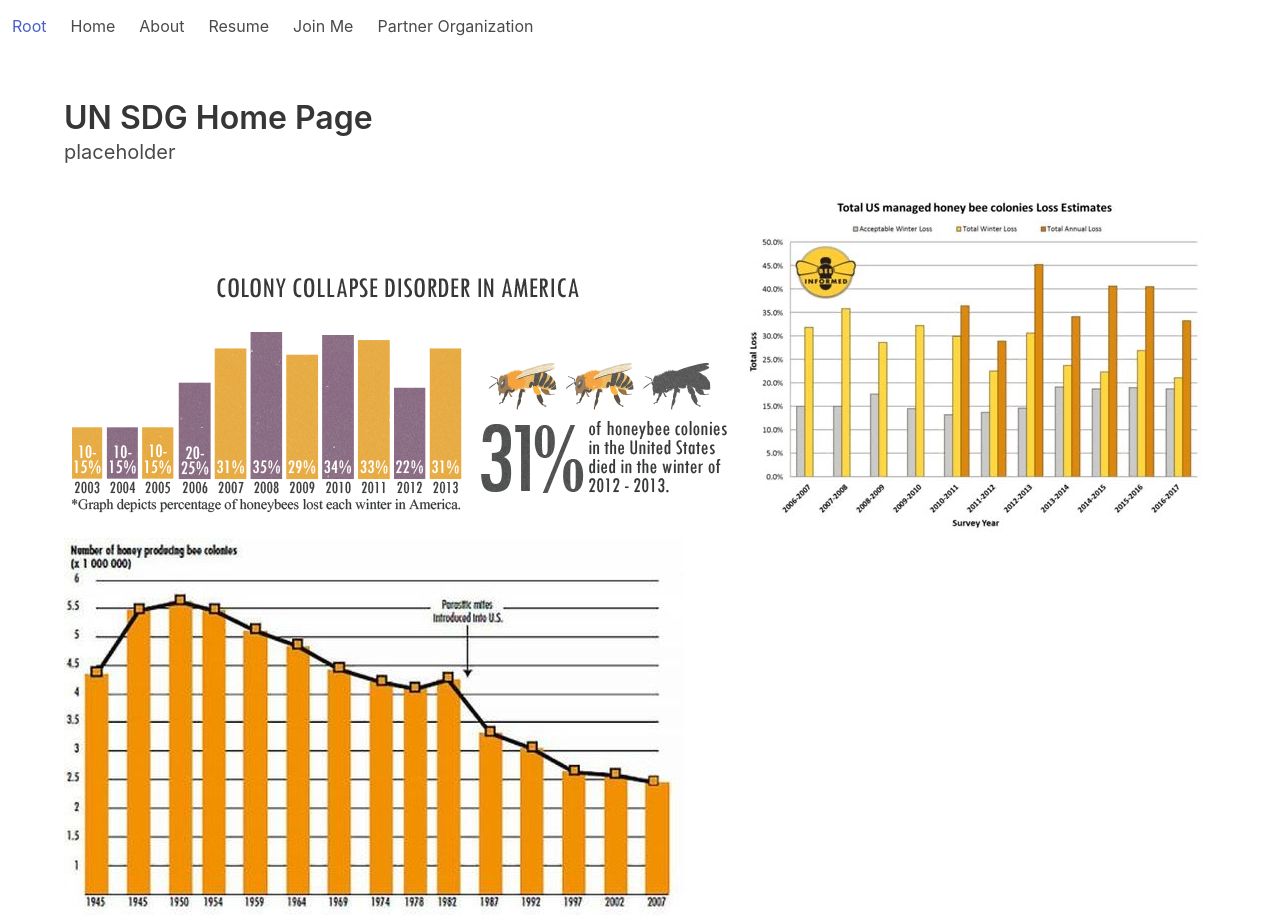
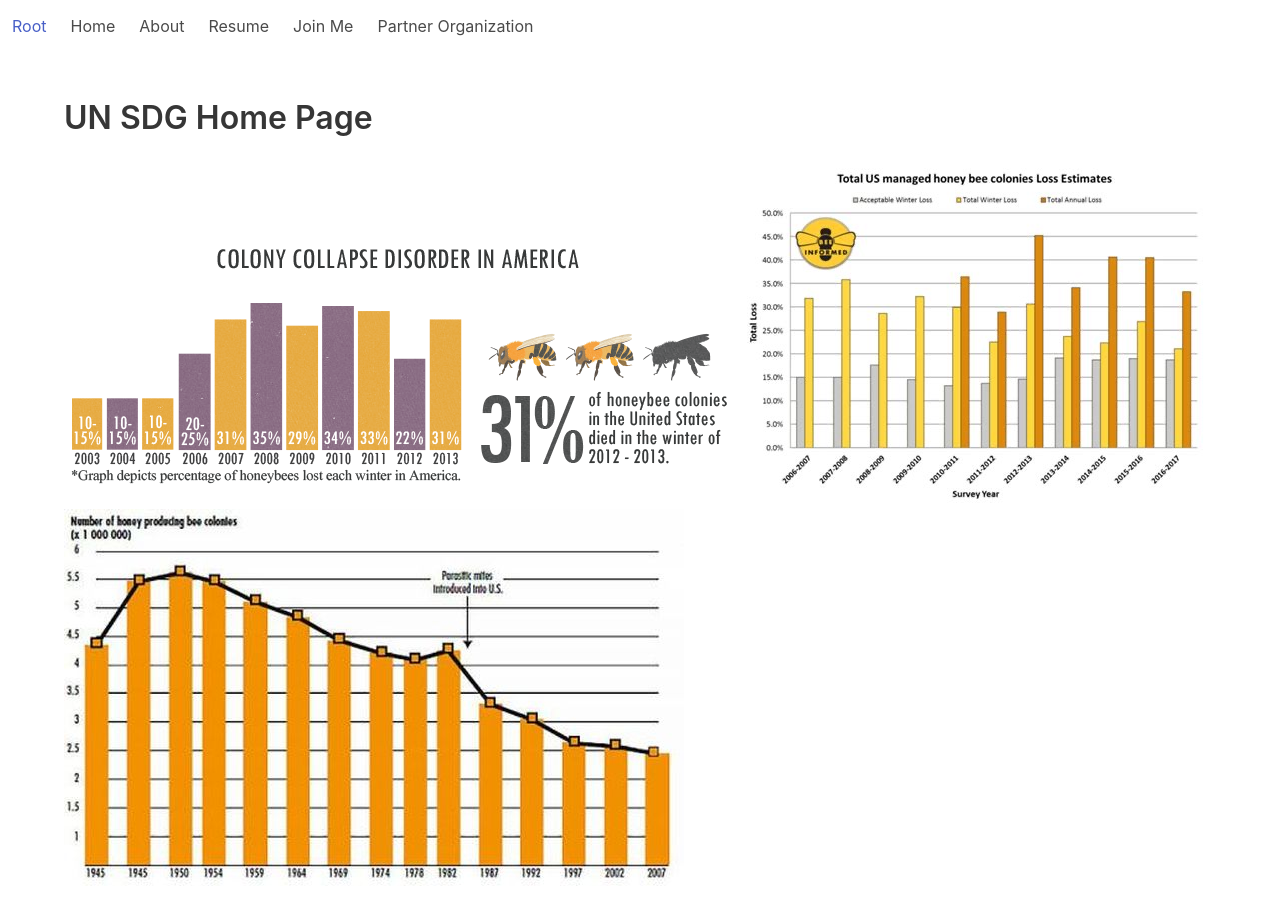
Before and after one commit to Brady-Lemaster/brady-Lemaster.github.io, a plain HTML site: page v2/page/sdghome.html in a window 1280 px wide. Drawn offline with nearby package versions, Linux system fonts and the light colour scheme.

Commit message:
Update sdghome.html

```diff
--- a/v2/page/sdghome.html
+++ b/v2/page/sdghome.html
@@ -1,9 +1,9 @@
 <!DOCTYPE html>
 <html>
   <head>
-    <meta charset="utf-8">
-    <meta name="viewport" content="width=device-width, initial-scale=1">
-    <link rel="stylesheet" href="https://cdn.jsdelivr.net/npm/bulma@0.9.4/css/bulma.min.css">
+  <meta charset="utf-8">
+  <meta name="viewport" content="width=device-width, initial-scale=1">
+  <link rel="stylesheet" href="https://cdn.jsdelivr.net/npm/bulma@0.9.4/css/bulma.min.css">
   </head>
   <body>
   <nav class="navbar" role="navigation">
@@ -21,9 +21,6 @@
       <h1 class="title">
         UN SDG Home Page
       </h1>
-      <p class="subtitle">
-        placeholder
-      </p>
       <img src="https://brady-lemaster.github.io/school/sdg/assets/graph1.PNG" alt="graph1"></img>
       <img src="https://brady-lemaster.github.io/school/sdg/assets/graph2.JPG" alt="graph2"></img>
       <img src="https://brady-lemaster.github.io/school/sdg/assets/graph3.JPG" alt="graph3"></img>
```
